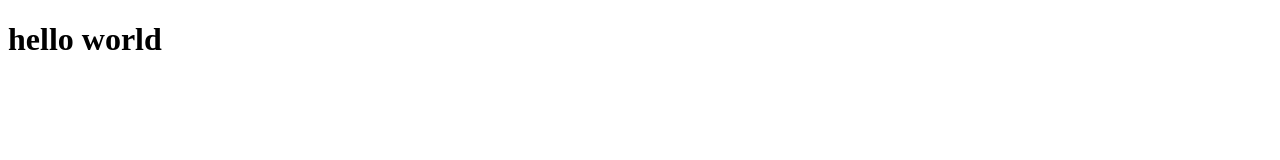
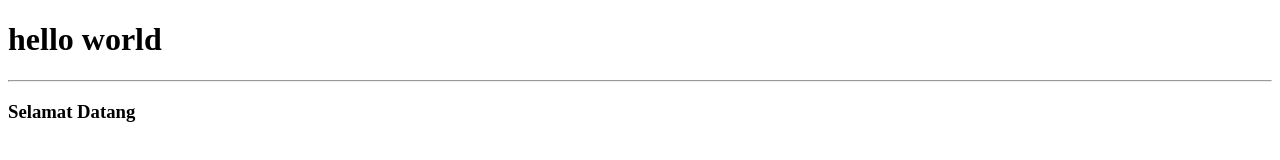
Before and after one commit to luqmanNHakim/HelloWorld2, a plain HTML site: page index.html in a window 1280 px wide. Drawn offline with Linux system fonts and the light colour scheme.

Commit message:
Menambahkan Body

```diff
--- a/index.html
+++ b/index.html
@@ -7,5 +7,7 @@
 </head>
 <body>
     <h1>hello world</h1>
+    <hr>
+    <h3>Selamat Datang</h3>
 </body>
 </html>
```
